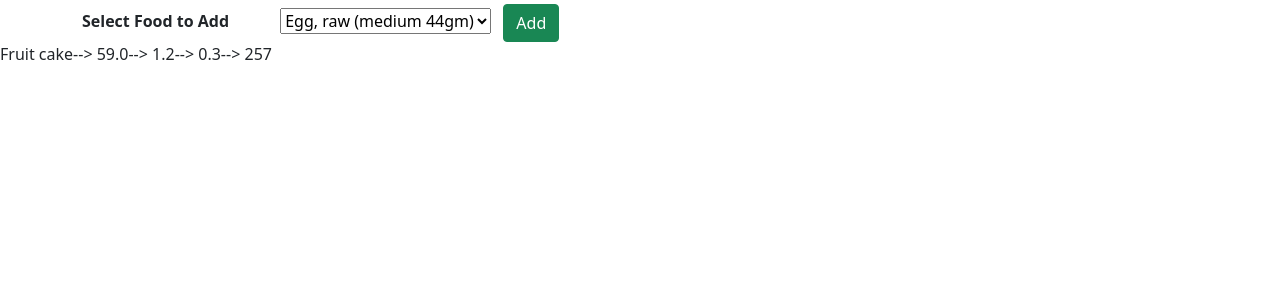
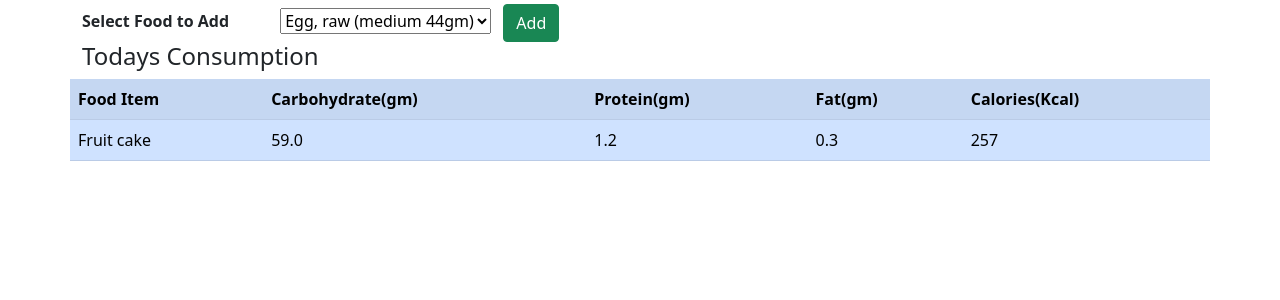
Before and after one commit to CoderMahruf/Calorie-Count, a Django app: page / in a window 1280 px wide. Shown: the top 300 px of the page. Run offline with Django 5.2, Linux system fonts and the light colour scheme; a user stored in the database is signed in; data comes from the database, SQL or seed files in the repository; both versions use the stored data as it was after the commit.

Commit message:
Designing table for consumed food

```diff
--- a/myapp/templates/myapp/index.html
+++ b/myapp/templates/myapp/index.html
@@ -33,19 +33,29 @@
             </div>
         </div>
         <div class="row">
-
+            <div class="col-md-6">
+                <h4>Todays Consumption</h4>
+            </div>
+            <table id="table" class="table table-striped table-primary">
+                <tr>
+                    <th>Food Item</th>
+                    <th>Carbohydrate(gm)</th>
+                    <th>Protein(gm)</th>
+                    <th>Fat(gm)</th>
+                    <th>Calories(Kcal)</th>
+                </tr>
+                {% for c in consumed_food %}
+                <tr>
+                    <td>{{c.food_consumed.name}}</td>
+                    <td>{{c.food_consumed.carbs}}</td>
+                    <td>{{c.food_consumed.protein}}</td>
+                    <td>{{c.food_consumed.fats}}</td>
+                    <td>{{c.food_consumed.calories}}</td>
+                </tr>
+                {% endfor %}
+            </table>
         </div>
     </div>
-
-
-
-
-
-
-    {% for c in consumed_food %}
-    {{c.food_consumed.name}}--> {{c.food_consumed.carbs}}--> {{c.food_consumed.protein}}--> {{c.food_consumed.fats}}-->
-    {{c.food_consumed.calories}} <br>
-    {% endfor %}
 </body>
 
 </html>
```
Also changed, not shown: db.sqlite3.
